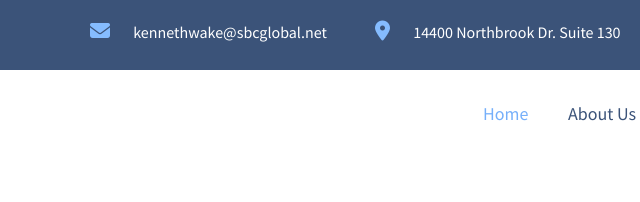
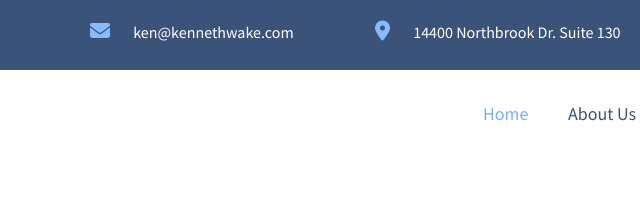
Before and after one commit to drewdoesdevelopment/KW-Client, a plain HTML site: page main/index.html in a window 1280 px wide. Shown: the top 202 px of the page, 280-920 px from the left. Drawn offline with Linux system fonts and the light colour scheme; a web font is replaced by a local one.

Commit message:
updated email and api

```diff
--- a/main/index.html
+++ b/main/index.html
@@ -55,7 +55,7 @@
             </div>
             <div class="col-lg-3 col-md-6">
               <p><i class="fas fa-envelope"></i>
-                kennethwake@sbcglobal.net
+                ken@kennethwake.com
                 </p>
             </div>
             <div class="col-lg-4 col-md-6">
@@ -383,7 +383,7 @@
 
           <div class="col-lg-6 form">
             <form target="_blank" action="https://api.mailslurp.com/forms" method="post">
-              <input type="hidden" name="_to" value="drewcpfeiler@gmail.com" />
+              <input type="hidden" name="_to" value="ken@kennethwake.com" />
             <h6>Get in touch</h6>
             <h2>Request Consultation</h2>
             <div class="row">
@@ -423,7 +423,7 @@
                   name="notes"
                 ></textarea>
 
-                <button type="submit" value="submit" class="btn btn-lg hvr-icon-bob">Send Request <i class="fas fa-paper-plane hvr-icon" id="logo-padding"></i></button>
+                <button type="submit" value="submit" class="btn btn-lg hvr-icon-bob">Send Request<i class="fas fa-paper-plane hvr-icon" id="logo-padding"></i></button>
               </form>
               </div>
             </div>
```
Also changed, not shown: main/contact.html (+3 -3 lines).
